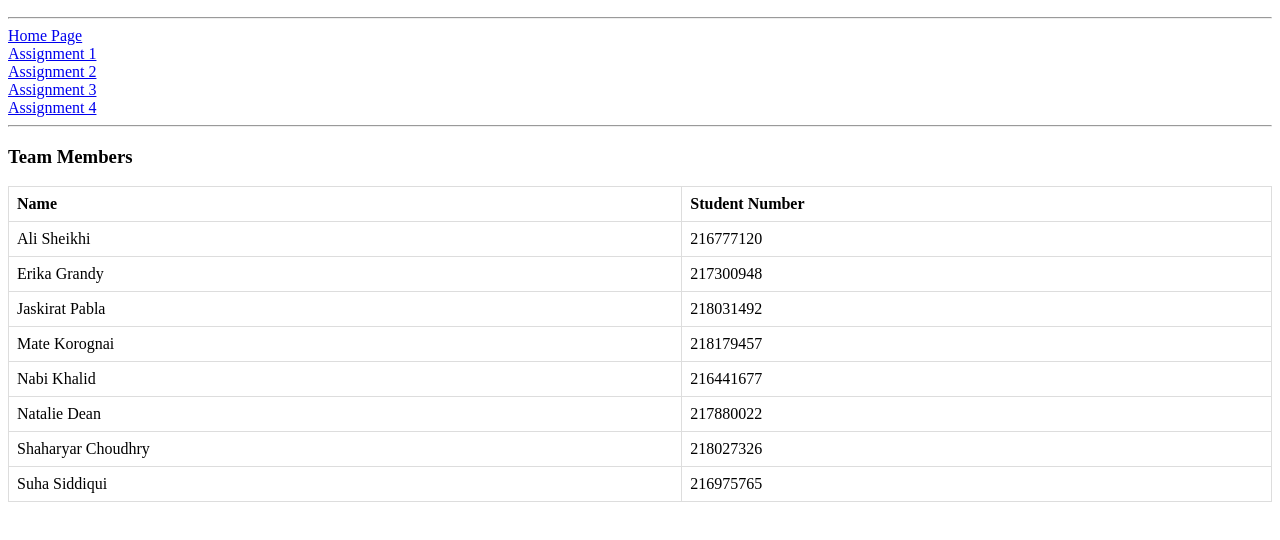
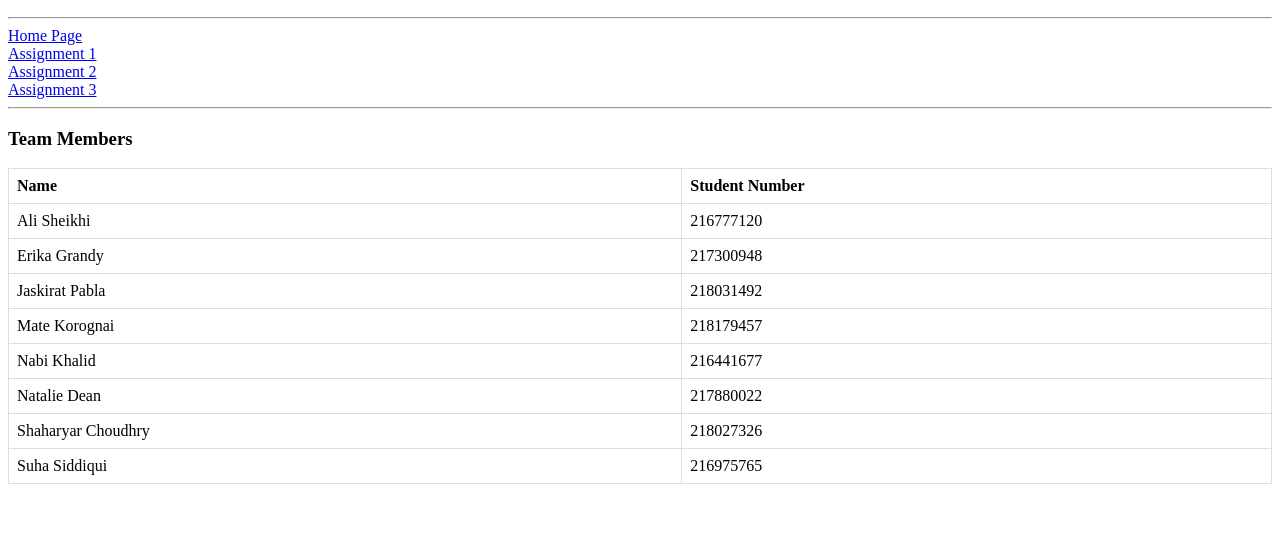
Before and after one commit to MateKoro/EECS4314, a plain HTML site: page index.html in a window 1280 px wide. Shown: the part 110-650 px from the top of the page. Drawn offline with Linux system fonts and the light colour scheme.

Commit message:
Update index.html

```diff
--- a/index.html
+++ b/index.html
@@ -27,7 +27,6 @@
     <a href="https://matekoro.github.io/EECS4314/Assignment1/assignment1.html">Assignment 1</a> <br>
     <a href="https://matekoro.github.io/EECS4314/Assignment2/assignment2.html">Assignment 2</a> <br>
     <a href="https://matekoro.github.io/EECS4314/Assignment3/assignment3.html">Assignment 3</a> <br>
-    <a href="https://matekoro.github.io/EECS4314/Assignment4/assignment4.html">Assignment 4</a> <br>
     <hr>
     <h3>Team Members</h3>
 
```
